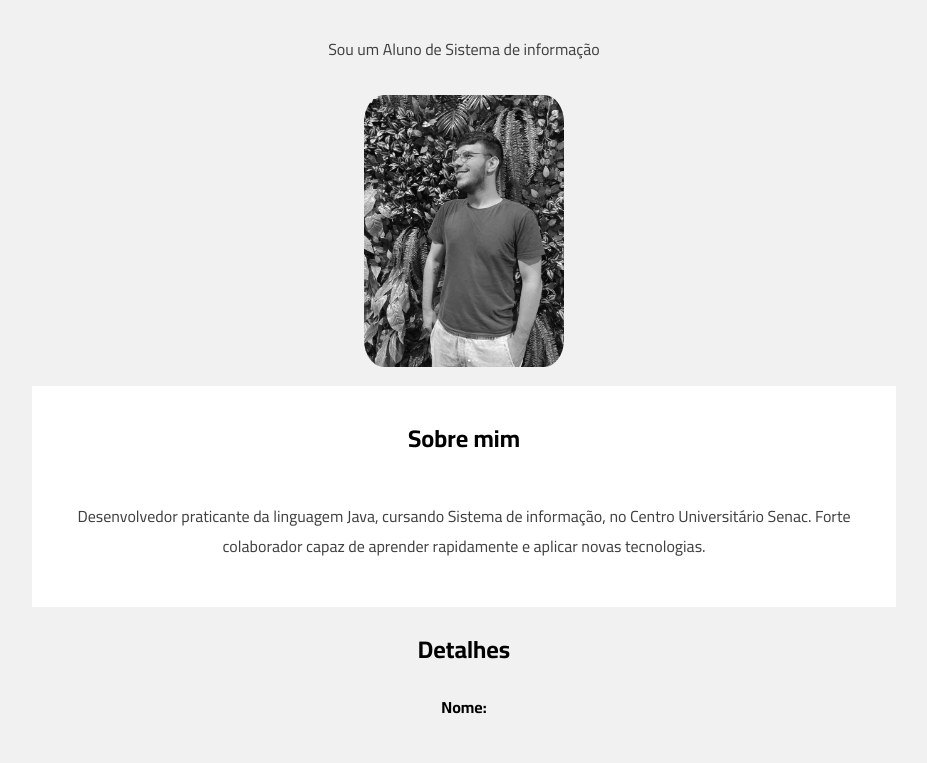
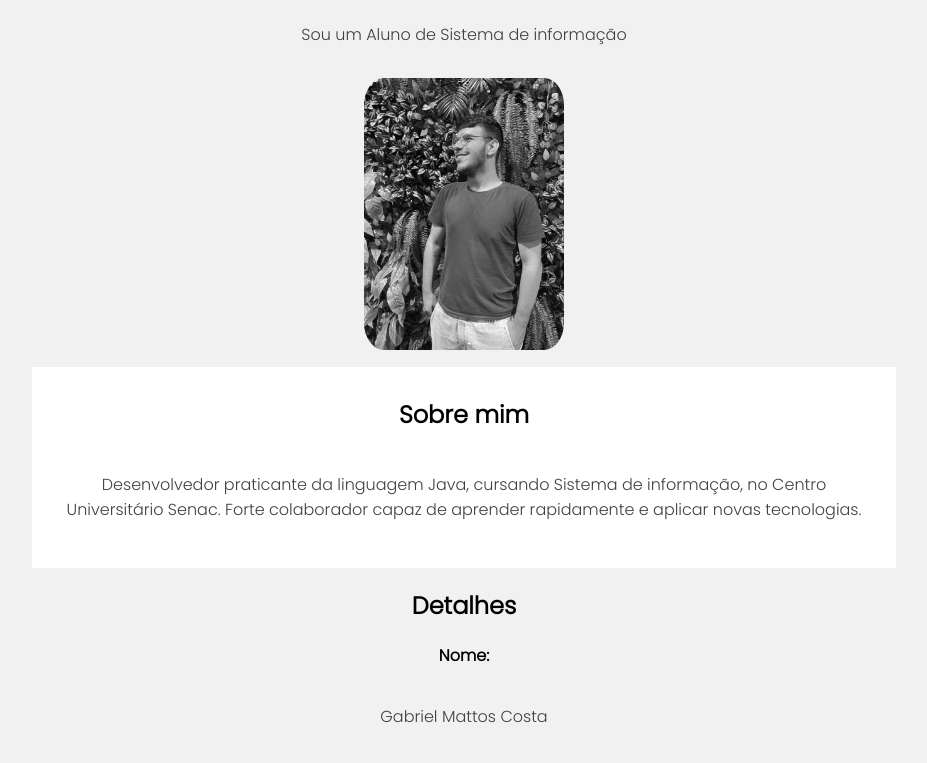
Before and after one commit to matteira/paginaDePerfil, a plain HTML site: page pagPessoal.html in a window 1280 px wide. Shown: the part 114-877 px from the top of the page, without its empty margins (176-1103 px from the left). Drawn offline with Linux system fonts and the light colour scheme.

Commit message:
Troca de fonte da página

```diff
--- a/pagPessoal.html
+++ b/pagPessoal.html
@@ -7,15 +7,15 @@
 
     <link rel="preconnect" href="https://fonts.googleapis.com">
     <link rel="preconnect" href="https://fonts.gstatic.com" crossorigin>
-    <link href="https://fonts.googleapis.com/css2?family=Cairo:wght@400;700&display=swap" rel="stylesheet">
+    <link href="https://fonts.googleapis.com/css2?family=Poppins:ital,wght@0,300;1,300;1,400&display=swap" rel="stylesheet">
 
     <style type="text/css" title="MattosEstilo" media="all">
         * {
-            font-family: 'Cairo', sans-serif;
+            font-family: 'Poppins', sans-serif;
         }
 
         body {
-            font-family: 'Cairo', sans-serif;
+            font-family: 'Poppins', sans-serif;
             text-align: center;
             background-color: #f1f1f1;
 
```
